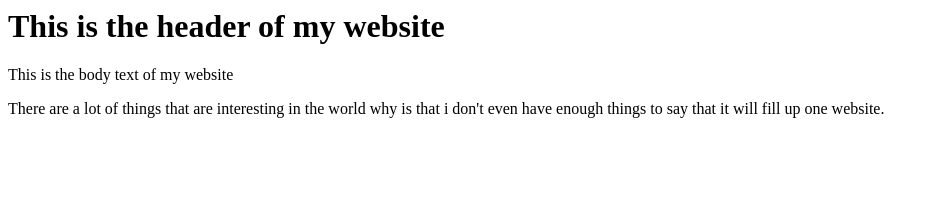
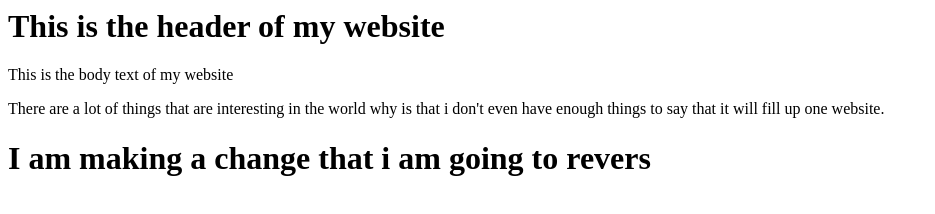
Before and after one commit to bwoldeaegay/MyRepo-1, a plain HTML site: page index.html in a window 1280 px wide. Shown: the whole page, without its empty margins (0-935 px from the left). Drawn offline with Linux system fonts and the light colour scheme.

Commit message:
Commiting changes that i am going to revert

```diff
--- a/index.html
+++ b/index.html
@@ -9,6 +9,7 @@
 	    <p> There are a lot of things that are interesting in the world
              why is that i don't even have enough things to say that
 			 it will fill up one website.
+			 <h1> I am making a change that i am going to revers </h1>
 			</p>
    </body>
 </html>
```
